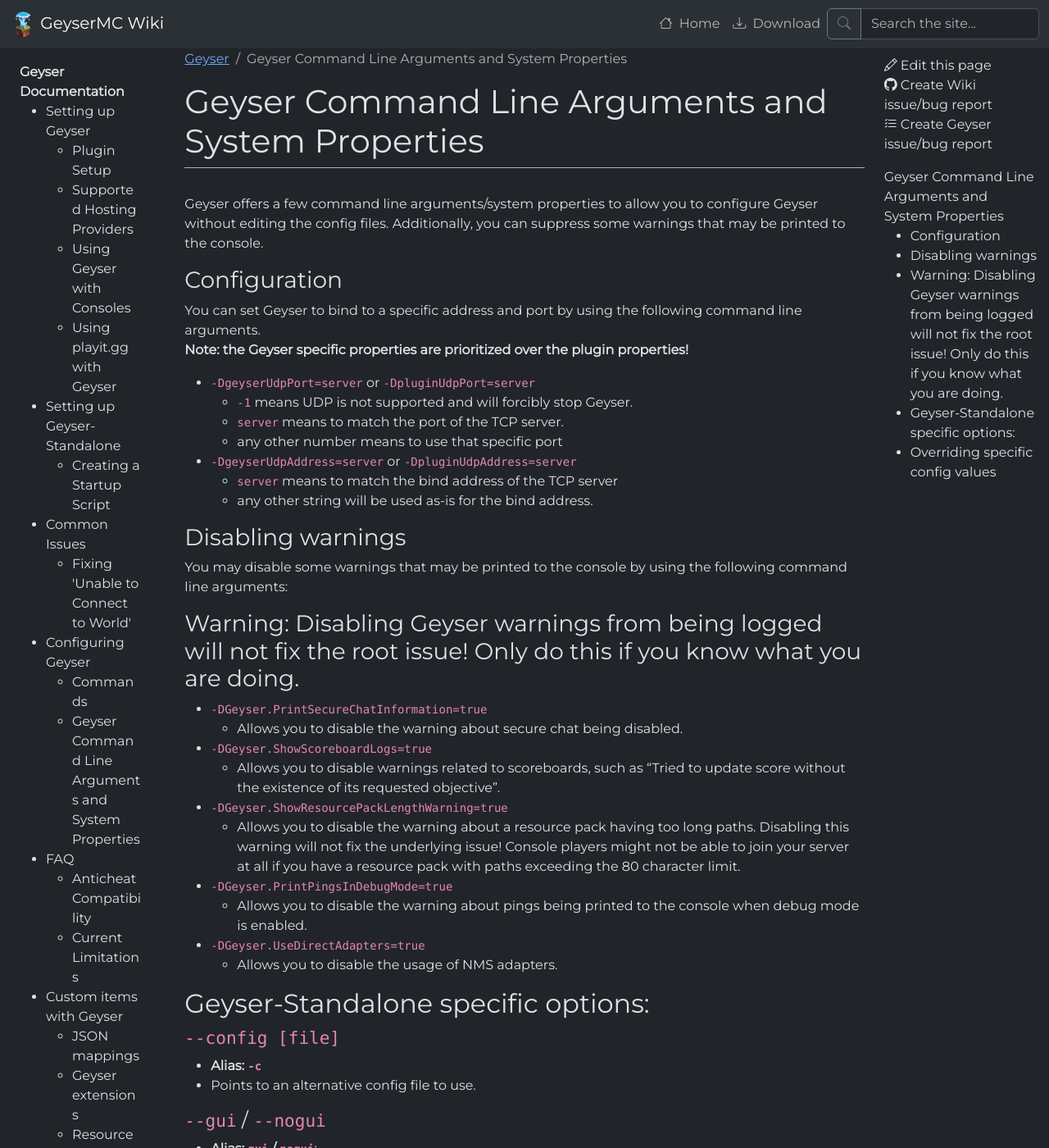
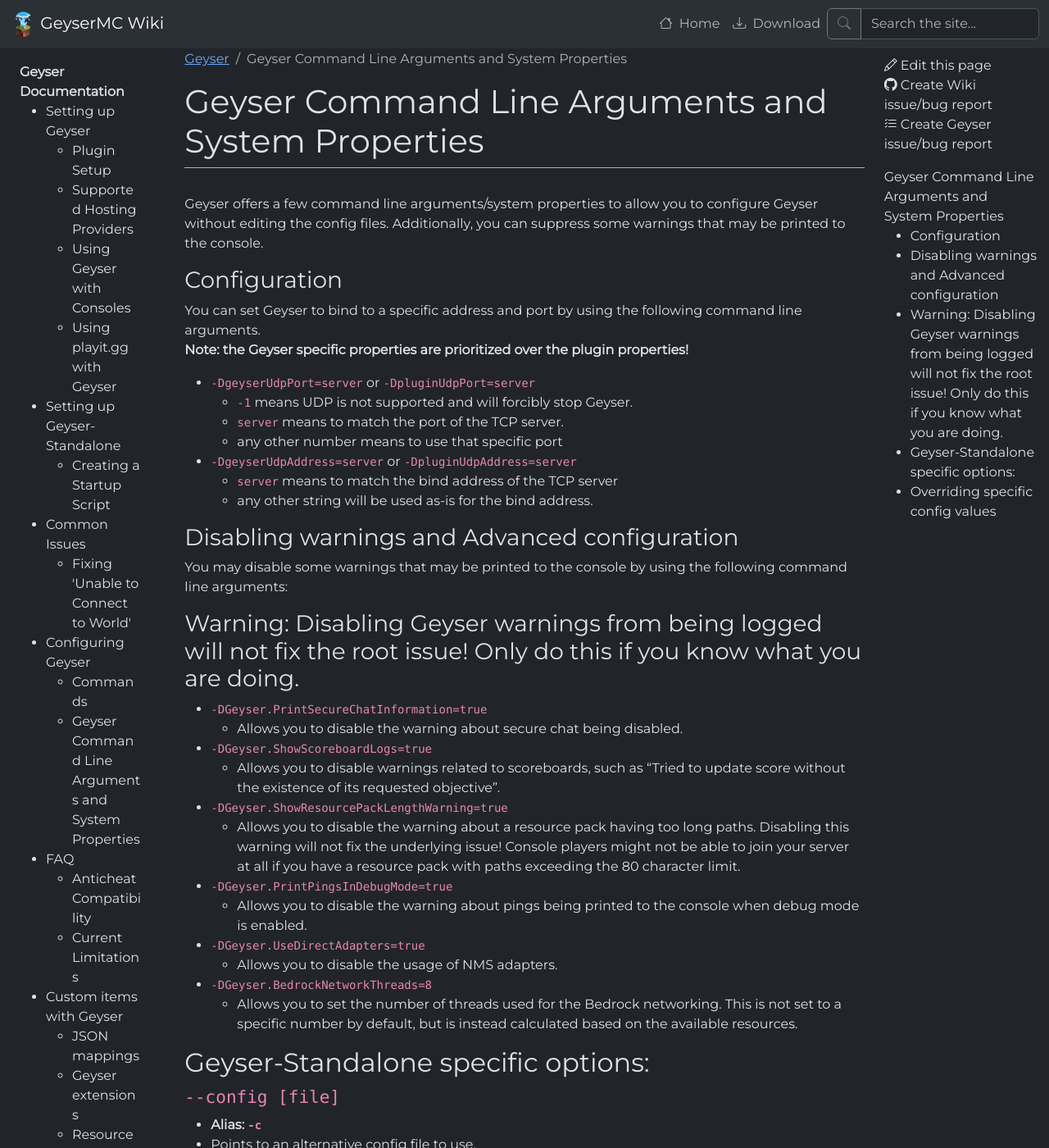
Before and after one commit to GeyserMC/GeyserWiki, a Jekyll site: the page built from _docs/geyser/geyser-command-line-arguments-and-system-properties.md, in a window 1280 px wide and 1400 px high. Shown: the whole window at 82% size. Built offline with Jekyll 4.4.1, drawn with Linux system fonts in a browser that asks for light colours.

Commit message:
-DGeyser.BedrockNetworkThreads exists too, apparently

````diff
--- a/_docs/geyser/geyser-command-line-arguments-and-system-properties.md
+++ b/_docs/geyser/geyser-command-line-arguments-and-system-properties.md
@@ -20,7 +20,7 @@
   - ```server``` means to match the bind address of the TCP server
   - any other string will be used as-is for the bind address.
 
-### Disabling warnings
+### Disabling warnings and Advanced configuration
 You may disable some warnings that may be printed to the console by using the following command line arguments:
 <h3>Warning: Disabling Geyser warnings from being logged will not fix the root issue! Only do this if you know what you are doing. </h3>
 
@@ -35,6 +35,8 @@
   - Allows you to disable the warning about pings being printed to the console when debug mode is enabled.
 - ```-DGeyser.UseDirectAdapters=true```
   - Allows you to disable the usage of NMS adapters.
+- ```-DGeyser.BedrockNetworkThreads=8```
+  - Allows you to set the number of threads used for the Bedrock networking. This is not set to a specific number by default, but is instead calculated based on the available resources.
 
 ## Geyser-Standalone specific options:
 
````
